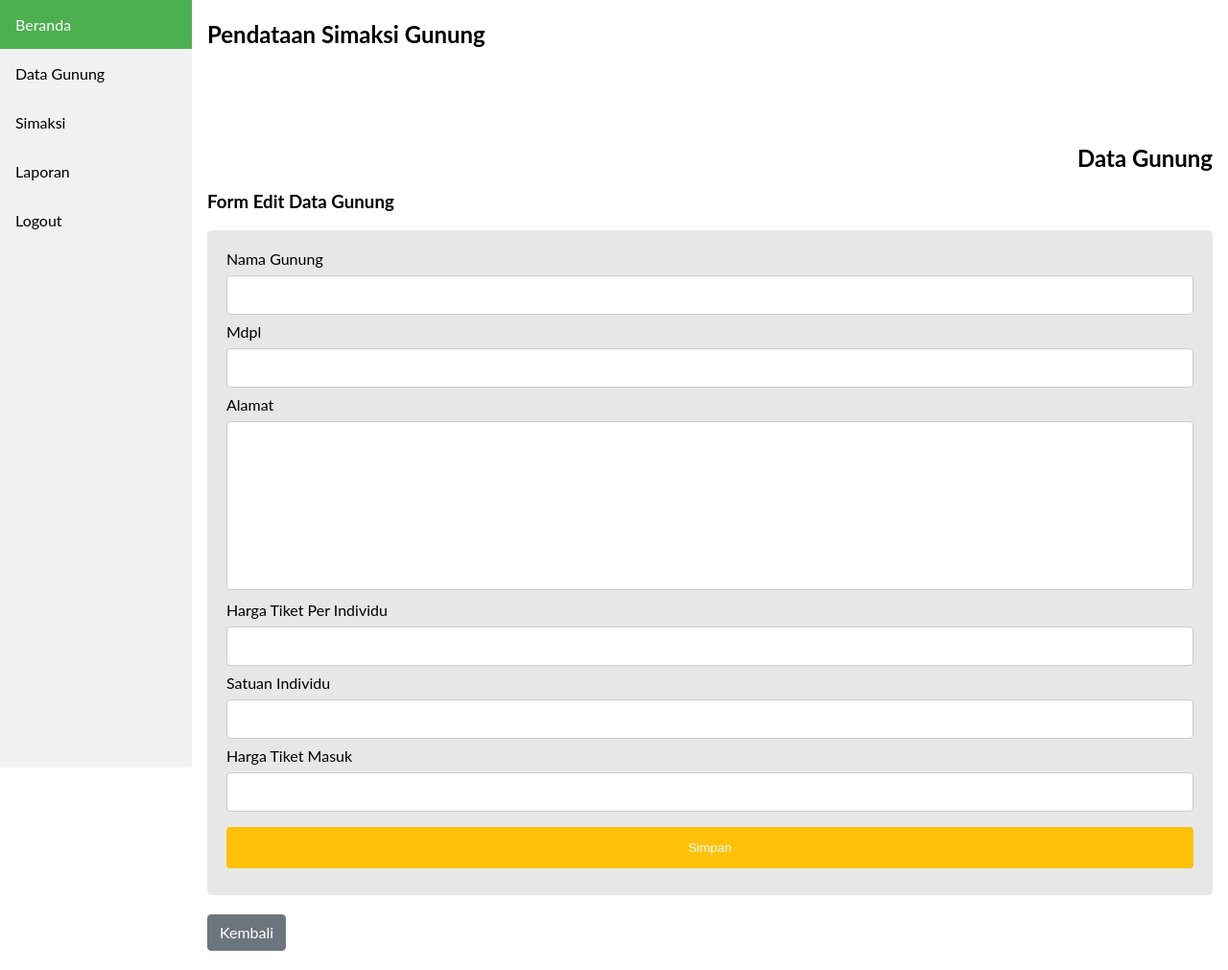
After one commit to adhimaspns/SistemSimaksi, a PHP site: page /frontend/data_gunung/edit.php?page=beranda in a window 1280 px wide. The commit adds this page. Shown: the whole page at 96% size. Run offline with PHP 8.4, Linux system fonts and the light colour scheme; data that the repository does not hold is empty.

Commit message:
on progres crud data gunung (edit data)

```diff
--- /dev/null
+++ b/frontend/data_gunung/edit.php
@@ -0,0 +1,59 @@
+<!DOCTYPE html>
+<html>
+<head>
+  <meta name="viewport" content="width=device-width, initial-scale=1.0">
+  <link rel="stylesheet" href="../../css/style.css">
+  <title>Data Gunung</title>
+</head>
+<body>
+
+<?php
+  include '../../database/koneksi.php';
+  include '../layouts/sidebar.php';
+?>
+
+<div class="content">
+  <h2>Pendataan Simaksi Gunung</h2>
+  <h2 class="teks-rata-kanan margin-top-100">Data Gunung</h2>
+
+
+  <h3>Form Edit Data Gunung</h3>
+  <div class="kotak-form">
+    <?php
+    $id            = $_GET['id'];
+
+    $selectData    = "SELECT * FROM data_gunung WHERE id_gunung = '$id' ";
+    $queryData     = mysqli_query($host, $selectData);
+    $dataGunung    = mysqli_fetch_assoc($queryData);
+    ?>
+    <form action="../../backend/data_gunung/data_gunung.php" method="POST">
+      <input type="hidden" name="id" value="<?= $dataGunung['id_gunung']?>">
+
+      <label>Nama Gunung</label>
+      <input type="text" class="form" name="nama_gunung" value="<?= $dataGunung['nama_gunung']?>">
+
+      <label>Mdpl</label>
+      <input type="text" class="form" name="mdpl" value="<?= $dataGunung['mdpl']?>">
+
+      <label>Alamat</label>
+      <textarea name="alamat" class="form textarea-no-resize" cols="30" rows="10"><?= $dataGunung['alamat_gunung']?></textarea>
+
+      <label>Harga Tiket Per Individu</label>
+      <input type="text" class="form" name="harga_satuan" value="<?= $dataGunung['unit_htm']?>">
+
+      <label>Satuan Individu</label>
+      <input type="text" class="form" name="satuan" value="<?= $dataGunung['satuan_htm']?>">
+
+      <label>Harga Tiket Masuk</label>
+      <input type="text" class="form" name="htm" value="<?= $dataGunung['htm']?>">
+
+      <input type="submit" class="button-form-full background-kuning" name="editDataGunung" value="Simpan">
+    </form>
+  </div>
+  <a href="index.php?page=databarang" class="tmbl tmbl-abu-abu margin-20-0">
+    Kembali
+  </a>
+</div>
+
+</body>
+</html>
```
Also changed, not shown: backend/data_gunung/data_gunung.php (+27 -1 lines).
